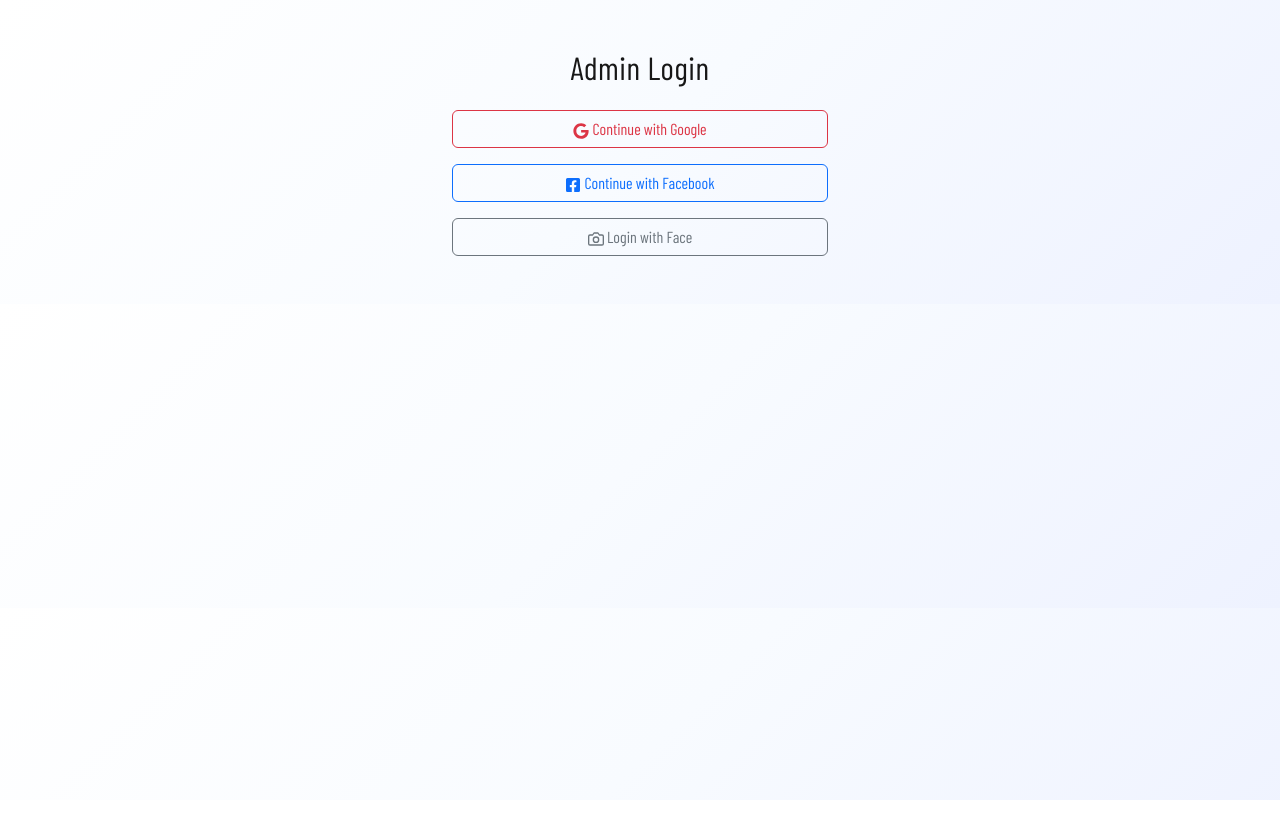
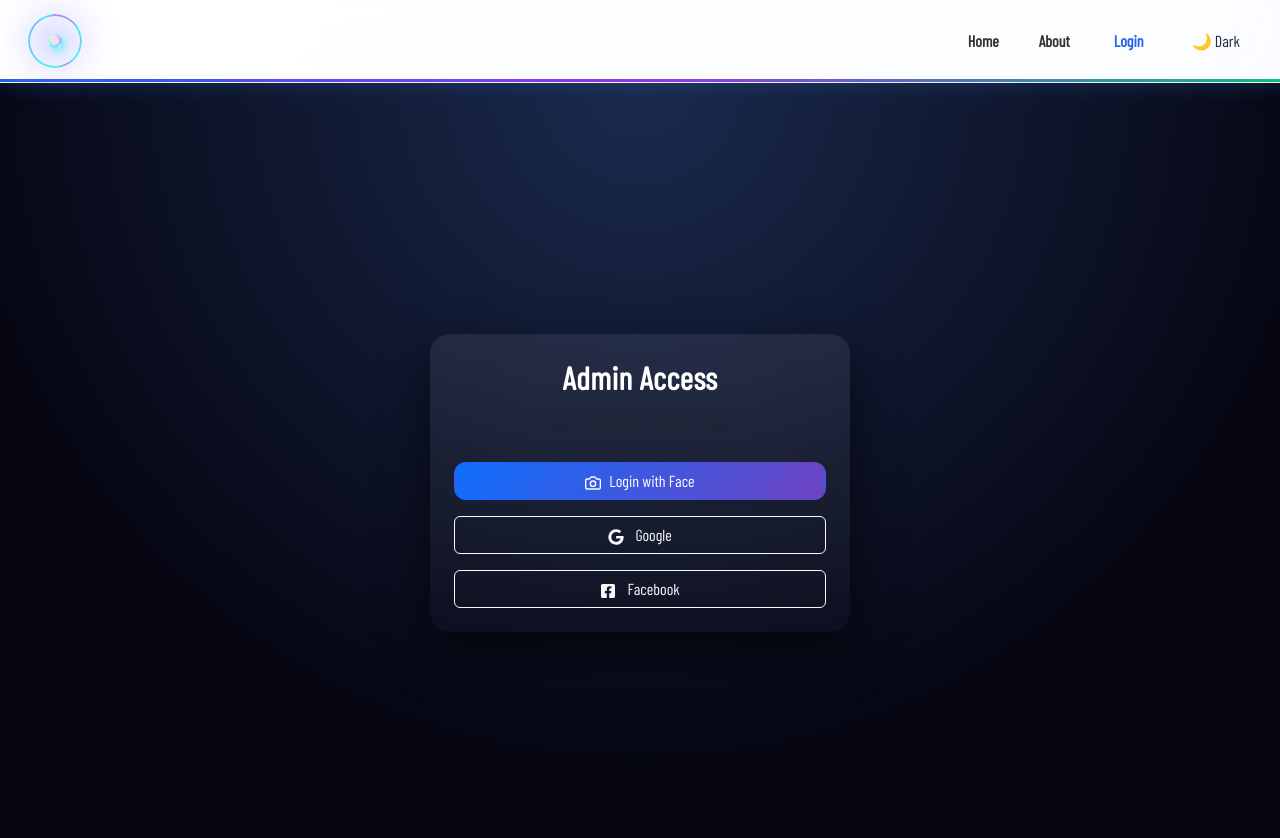
Before and after one commit to chrisroubideaux/project-mirror, a Next.js app: page /admin in a window 1280 px wide. Shown: the top 838 px of the page. Before the commit the page ends 800 px from the top, so only its background shows below. Built offline with nearby package versions, Linux system fonts and the light colour scheme.

Commit message:
updated face_login components for client side

```diff
--- a/app/admin/page.tsx
+++ b/app/admin/page.tsx
@@ -1,6 +1,8 @@
 // page/admin/page.tsx
+'use client';
 
-'use client';
+import Nav from "@/components/nav/Nav";
+import FaceVerifiedOverlay from '@/components/admin/FaceVerifiedOverlay';
 
 import { useEffect, useRef, useState } from 'react';
 import { FaFacebookSquare, FaGoogle } from 'react-icons/fa';
@@ -8,7 +10,260 @@ import { FiCamera } from 'react-icons/fi';
 import { toast } from 'react-toastify';
 import { CircularProgressbar, buildStyles } from 'react-circular-progressbar';
 
+const API_BASE = 'http://localhost:5000';
+
+const MAX_FAILS = 3;
+const LOCKOUT_SECONDS = 15;
+
+export default function AdminLogin() {
+  const videoRef = useRef<HTMLVideoElement>(null);
+
+  const [error, setError] = useState<string | null>(null);
+  const [loading, setLoading] = useState(false);
+  const [verified, setVerified] = useState(false);
+  const [confidence, setConfidence] = useState<number | null>(null);
+
+  const [failCount, setFailCount] = useState(0);
+  const [lockoutUntil, setLockoutUntil] = useState<number | null>(null);
+
+  // -------------------------------
+  // OAuth
+  // -------------------------------
+  const handleGoogleLogin = () => {
+    window.location.href = `${API_BASE}/auth/admin/google/login`;
+  };
+
+  const handleFacebookLogin = () => {
+    window.location.href = `${API_BASE}/auth/admin/facebook/login`;
+  };
+
+  // -------------------------------
+  // FACE LOGIN
+  // -------------------------------
+  const handleFaceLogin = async () => {
+    if (lockoutUntil && Date.now() < lockoutUntil) {
+      toast.error('Face login temporarily locked');
+      return;
+    }
+
+    let stream: MediaStream | null = null;
+
+    try {
+      setLoading(true);
+      setError(null);
+      setConfidence(null);
+
+      toast.info('Scanning face… hold still', { autoClose: 1200 });
+
+      stream = await navigator.mediaDevices.getUserMedia({ video: true });
+      if (videoRef.current) {
+        videoRef.current.srcObject = stream;
+        await videoRef.current.play();
+      }
+
+      const capture = (): Promise<Blob> =>
+        new Promise((resolve) => {
+          const canvas = document.createElement('canvas');
+          canvas.width = videoRef.current!.videoWidth;
+          canvas.height = videoRef.current!.videoHeight;
+          canvas.getContext('2d')!.drawImage(videoRef.current!, 0, 0);
+          canvas.toBlob((b) => resolve(b!), 'image/jpeg', 0.95);
+        });
+
+      const image1 = await capture();
+      await new Promise((r) => setTimeout(r, 700));
+      const image2 = await capture();
+
+      stream.getTracks().forEach((t) => t.stop());
+
+      const formData = new FormData();
+      formData.append('image1', image1);
+      formData.append('image2', image2);
+
+      const res = await fetch(`${API_BASE}/api/admin/face/login`, {
+        method: 'POST',
+        body: formData,
+      });
+
+      const data = await res.json();
+
+      if (!res.ok || !data.match) {
+        throw new Error(data.reason || 'Face verification failed');
+      }
+
+      const score = Math.round((data.score ?? 0.9) * 100);
+      setConfidence(score);
+
+      localStorage.setItem('aurora_admin_token', data.token);
+
+      toast.success('Face verified');
+      setVerified(true);
+      setFailCount(0);
+
+      setTimeout(() => {
+        window.location.replace(`/admin/${data.user.id}`);
+      }, 1000);
+    } catch (err) {
+      setFailCount((c) => {
+        const next = c + 1;
+        if (next >= MAX_FAILS) {
+          const until = Date.now() + LOCKOUT_SECONDS * 1000;
+          setLockoutUntil(until);
+        }
+        return next;
+      });
+
+      toast.error('Face login failed');
+      setError(err instanceof Error ? err.message : 'Face login failed');
+    } finally {
+      if (stream) stream.getTracks().forEach((t) => t.stop());
+      setLoading(false);
+    }
+  };
+
+  // -------------------------------
+  // OAuth redirect handler
+  // -------------------------------
+  useEffect(() => {
+    const url = new URL(window.location.href);
+    const token = url.searchParams.get('token');
+    const adminId = url.searchParams.get('admin_id');
+
+    if (token && adminId) {
+      localStorage.setItem('aurora_admin_token', token);
+      window.location.replace(`/admin/${adminId}`);
+    }
+  }, []);
+
+  return (
+    <>
+      <Nav />
+
+      {/* 🌌 Aurora Background */}
+      <div
+        className="min-vh-100 d-flex align-items-center justify-content-center"
+        style={{
+          background:
+            'radial-gradient(circle at top, #1b2a4e, #050510 70%)',
+        }}
+      >
+        {/* 🧊 Glass Card */}
+        <div
+          className="p-4 text-center"
+          style={{
+            width: 420,
+            borderRadius: 20,
+            backdropFilter: 'blur(14px)',
+            background:
+              'linear-gradient(180deg, rgba(255,255,255,0.08), rgba(255,255,255,0.02))',
+            boxShadow: '0 20px 50px rgba(0,0,0,0.6)',
+            color: '#fff',
+          }}
+        >
+          <h2 className="mb-3 fw-semibold">Admin Access</h2>
+          <p className="text-muted mb-4">Secure biometric authentication</p>
+
+          {/* 🎥 Camera Preview */}
+          {loading && (
+            <div className="d-flex justify-content-center mb-4">
+              <div
+                style={{
+                  width: 170,
+                  height: 170,
+                  borderRadius: '50%',
+                  padding: 4,
+                  background:
+                    'conic-gradient(#0d6efd, #6f42c1, #0d6efd)',
+                }}
+              >
+                <video
+                  ref={videoRef}
+                  muted
+                  playsInline
+                  style={{
+                    width: '100%',
+                    height: '100%',
+                    borderRadius: '50%',
+                    objectFit: 'cover',
+                    background: '#000',
+                  }}
+                />
+              </div>
+            </div>
+          )}
+
+          {/* 🧠 Confidence Ring */}
+          {confidence !== null && (
+            <div className="d-flex justify-content-center mb-3">
+              <div style={{ width: 120 }}>
+                <CircularProgressbar
+                  value={confidence}
+                  text={`${confidence}%`}
+                  styles={buildStyles({
+                    pathColor: '#6f42c1',
+                    textColor: '#fff',
+                    trailColor: 'rgba(255,255,255,0.1)',
+                  })}
+                />
+              </div>
+            </div>
+          )}
+
+          {/* 🔐 Buttons */}
+          <div className="d-flex flex-column gap-3 mt-3">
+            <button
+              className="btn w-100"
+              style={{
+                background: 'linear-gradient(135deg, #0d6efd, #6f42c1)',
+                color: '#fff',
+                borderRadius: 12,
+              }}
+              onClick={handleFaceLogin}
+              disabled={loading || (lockoutUntil !== null && Date.now() < lockoutUntil)}
+            >
+              <FiCamera className="me-2" />
+              {loading ? 'Verifying…' : 'Login with Face'}
+            </button>
+
+            <button
+              className="btn btn-outline-light w-100"
+              onClick={handleGoogleLogin}
+            >
+              <FaGoogle className="me-2" /> Google
+            </button>
+
+            <button
+              className="btn btn-outline-light w-100"
+              onClick={handleFacebookLogin}
+            >
+              <FaFacebookSquare className="me-2" /> Facebook
+            </button>
+          </div>
+
+          {error && (
+            <p className="text-danger small mt-3">{error}</p>
+          )}
+        </div>
+      </div>
+
+      <FaceVerifiedOverlay show={verified} />
+    </>
+  );
+}
+
+{/*
+
+// page/admin/page.tsx
+'use client';
+
+import Nav from "@/components/nav/Nav";
 import FaceVerifiedOverlay from '@/components/admin/FaceVerifiedOverlay';
+
+import { useEffect, useRef, useState } from 'react';
+import { FaFacebookSquare, FaGoogle } from 'react-icons/fa';
+import { FiCamera } from 'react-icons/fi';
+import { toast } from 'react-toastify';
+import { CircularProgressbar, buildStyles } from 'react-circular-progressbar';
 
 const API_BASE = 'http://localhost:5000';
 
@@ -148,10 +403,10 @@ export default function AdminLogin() {
 
   return (
     <>
+    <Nav />
       <div className="container py-5" style={{ maxWidth: 400 }}>
         <h2 className="text-center mb-4">Admin Login</h2>
 
-        {/* 🎥 Camera Preview */}
         {loading && (
           <div className="d-flex justify-content-center mb-3">
             <div style={{ width: 160, height: 160, position: 'relative' }}>
@@ -171,7 +426,6 @@ export default function AdminLogin() {
           </div>
         )}
 
-        {/* 🧠 Confidence Ring */}
         {confidence !== null && (
           <div className="d-flex justify-content-center mb-3">
             <div style={{ width: 120 }}>
@@ -213,135 +467,5 @@ export default function AdminLogin() {
   );
 }
 
-{/*
-'use client';
 
-import { useEffect, useState } from 'react';
-import { FaFacebookSquare, FaGoogle } from 'react-icons/fa';
-import { FiCamera } from 'react-icons/fi';
-
-const API_BASE = 'http://localhost:5000';
-
-export default function AdminLogin() {
-  const [error, setError] = useState<string | null>(null);
-  const [loading, setLoading] = useState(false);
-
-  // -------------------------------
-  // OAuth
-  // -------------------------------
-  const handleGoogleLogin = () => {
-    window.location.href = `${API_BASE}/auth/admin/google/login`;
-  };
-
-  const handleFacebookLogin = () => {
-    window.location.href = `${API_BASE}/auth/admin/facebook/login`;
-  };
-
-  const handleFaceLogin = async () => {
-  try {
-    setLoading(true);
-    setError(null);
-
-    // 1️⃣ Start camera
-    const stream = await navigator.mediaDevices.getUserMedia({ video: true });
-    const video = document.createElement('video');
-    video.srcObject = stream;
-    await video.play();
-
-    const capture = (): Promise<Blob> =>
-      new Promise((resolve) => {
-        const canvas = document.createElement('canvas');
-        canvas.width = video.videoWidth;
-        canvas.height = video.videoHeight;
-        canvas.getContext('2d')!.drawImage(video, 0, 0);
-        canvas.toBlob((b) => resolve(b!), 'image/jpeg', 0.95);
-      });
-
-    // 2️⃣ Capture TWO frames (liveness)
-    const image1 = await capture();
-    await new Promise((r) => setTimeout(r, 700));
-    const image2 = await capture();
-
-    // 3️⃣ Stop camera
-    stream.getTracks().forEach((t) => t.stop());
-
-    // 4️⃣ Send to backend
-    const formData = new FormData();
-    formData.append('image1', image1);
-    formData.append('image2', image2);
-
-    const res = await fetch('http://localhost:5000/api/admin/face/login', {
-      method: 'POST',
-      body: formData,
-    });
-
-    const data = await res.json();
-
-    if (!res.ok || !data.match) {
-      throw new Error(data.reason || 'Face login failed');
-    }
-
-    // ✅ 5️⃣ SAVE TOKEN
-    localStorage.setItem('aurora_admin_token', data.token);
-
-    // ✅ 6️⃣ REDIRECT TO ADMIN ID PAGE
-    window.location.replace(`/admin/${data.user.id}`);
-  } catch (err) {
-    console.error(err);
-    setError(err instanceof Error ? err.message : 'Face login failed');
-  } finally {
-    setLoading(false);
-  }
-};
-
-
-  // -------------------------------
-  // OAuth redirect handler
-  // -------------------------------
-  useEffect(() => {
-    const url = new URL(window.location.href);
-    const token = url.searchParams.get('token');
-    const adminId = url.searchParams.get('admin_id');
-
-    if (token && adminId) {
-      localStorage.setItem('adminToken', token);
-      window.location.replace(`/admin/${adminId}`);
-    }
-  }, []);
-
-  return (
-    <div className="container py-5" style={{ maxWidth: 400 }}>
-      <h2 className="text-center mb-4">Admin Login</h2>
-
-      <div className="d-flex flex-column gap-3">
-        <button
-          className="btn btn-outline-danger d-flex align-items-center justify-content-center gap-2"
-          onClick={handleGoogleLogin}
-        >
-          <FaGoogle /> Continue with Google
-        </button>
-
-        <button
-          className="btn btn-outline-primary d-flex align-items-center justify-content-center gap-2"
-          onClick={handleFacebookLogin}
-        >
-          <FaFacebookSquare /> Continue with Facebook
-        </button>
-
-        <button
-          className="btn btn-outline-secondary d-flex align-items-center justify-content-center gap-2"
-          onClick={handleFaceLogin}
-          disabled={loading}
-        >
-          <FiCamera />
-          {loading ? 'Verifying face…' : 'Login with Face'}
-        </button>
-
-        {error && (
-          <p className="text-danger text-center mt-3">{error}</p>
-        )}
-      </div>
-    </div>
-  );
-}
 */}
```
